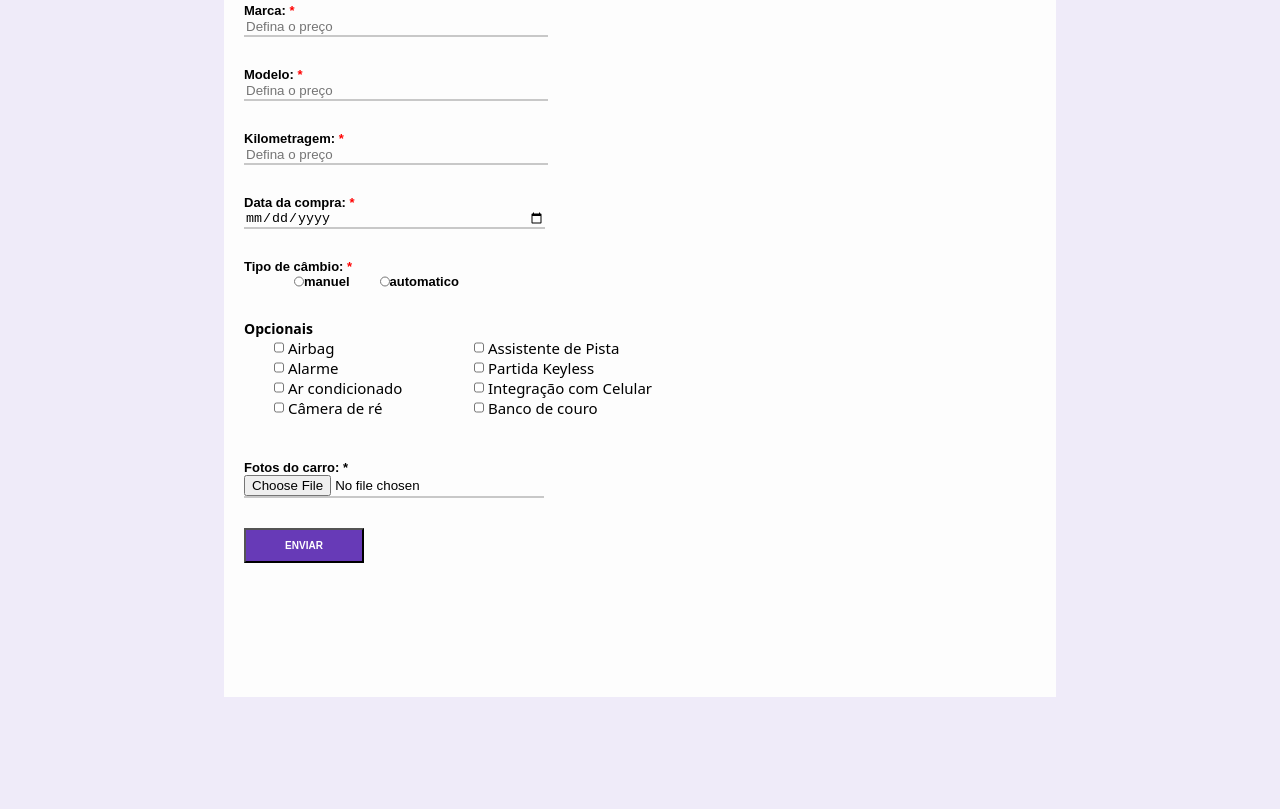
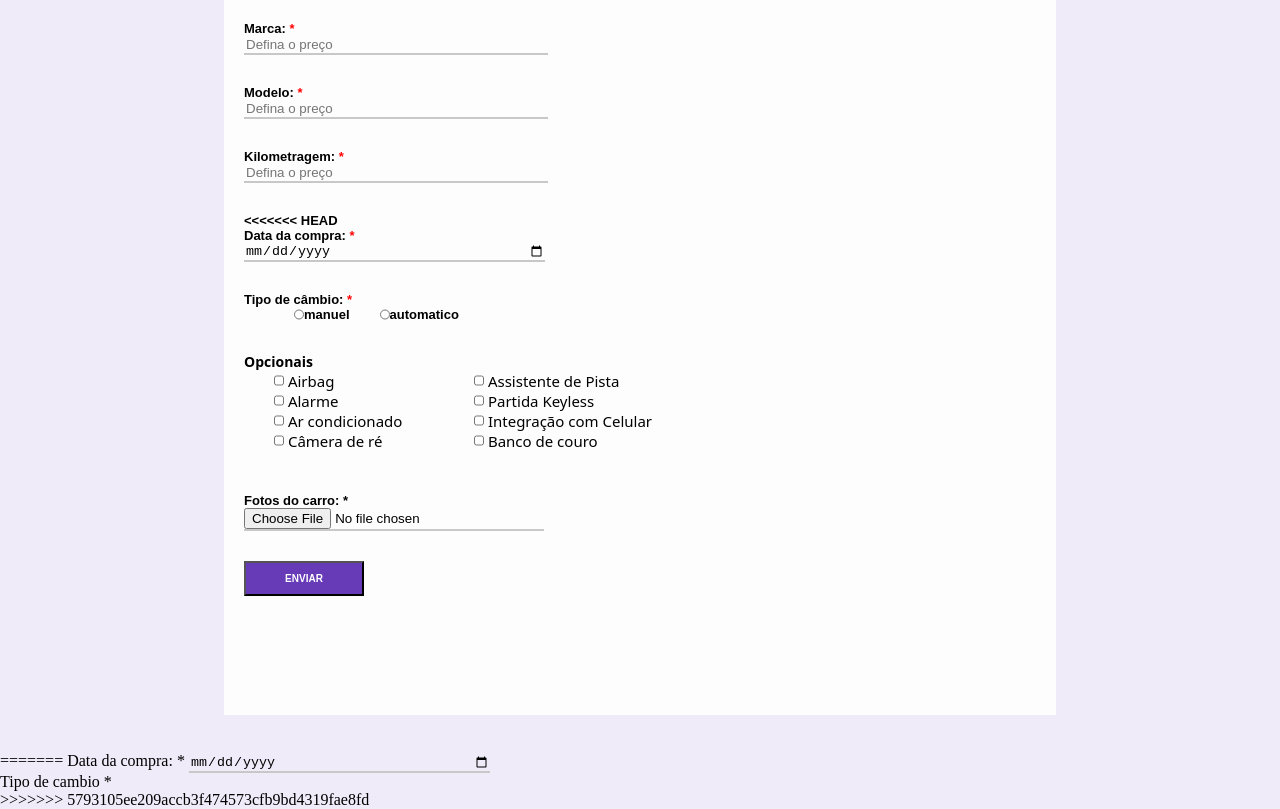
Before and after one commit to odhaisa/form_od, a plain HTML site: page index.html in a window 1280 px wide. Shown: the part 436-1245 px from the top of the page. Before the commit the page ends 1170 px from the top, so only its background shows below. Drawn offline with Linux system fonts and the light colour scheme.

Commit message:
atualização html

```diff
--- a/index.html
+++ b/index.html
@@ -4,7 +4,11 @@
     <meta charset="UTF-8">
     <meta name="viewport" content="width=device-width, initial-scale=1.0">
     <link rel="stylesheet" href="/css/style.css">
+<<<<<<< HEAD
     <link rel="shortcut icon" href="https://cdn.pixabay.com/photo/2014/04/03/00/41/race-car-309123_1280.png">
+=======
+    <link rel="shortcut icon" href="" type="image/x-icon">
+>>>>>>> 5793105ee209accb3f474573cfb9bd4319fae8fd
     <title>Venda seu veículo</title>
 </head>
 <body>
@@ -57,6 +61,7 @@
                                         <input type="text" placeholder="Defina o preço">
                                     </div>
                                     <div class="container-title">
+<<<<<<< HEAD
                                         <label>Data da compra: <span style="color:red" class="required-field">*</label>
                                         <input type="date" placeholder="Defina o preço">
                                     </div>
@@ -104,5 +109,16 @@
         </div>
     </div>
 
+=======
+                                        <label>Data da compra: <span class="required-field">*</label>
+                                        <input type="date" placeholder="Defina o preço">
+                                    </div>
+                                    <div class="container-tipo">
+                                        <label>Tipo de cambio <span class="required-field">*</label>
+                                    </div>
+            </form>
+        </div>
+    </div>
+>>>>>>> 5793105ee209accb3f474573cfb9bd4319fae8fd
 </body>
 </html>
```
